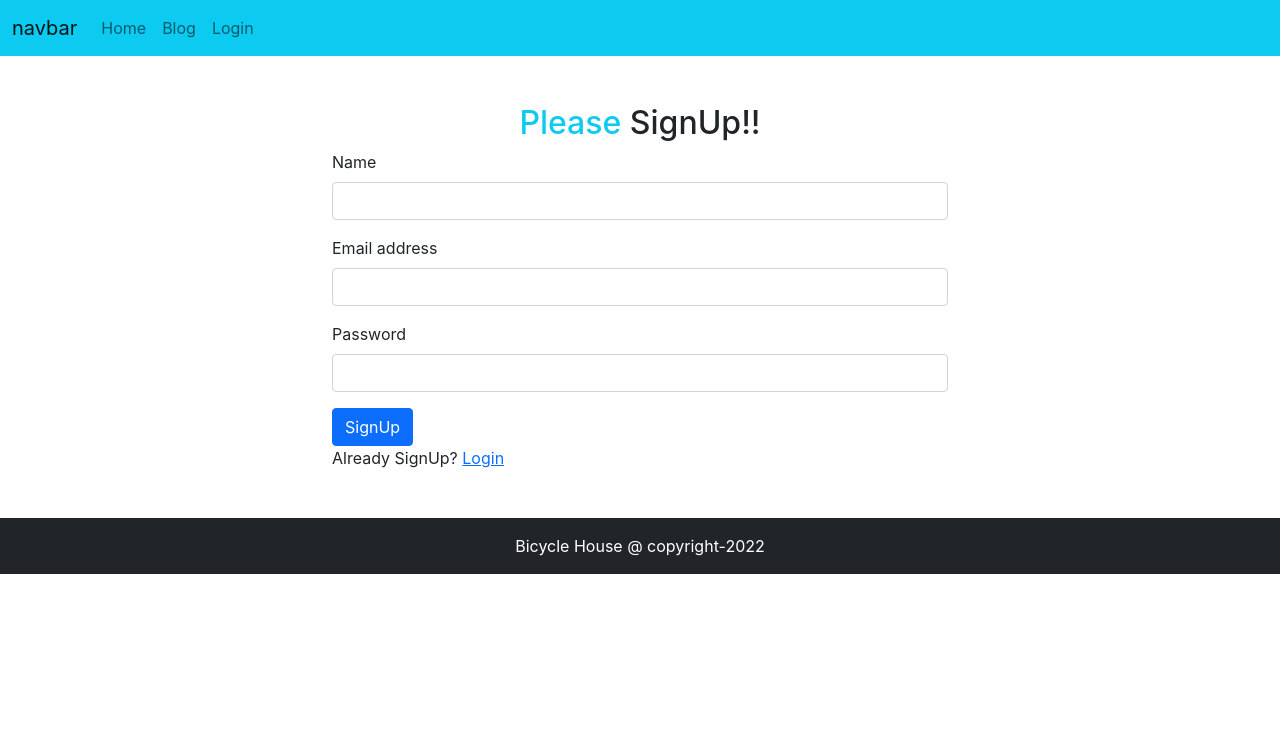
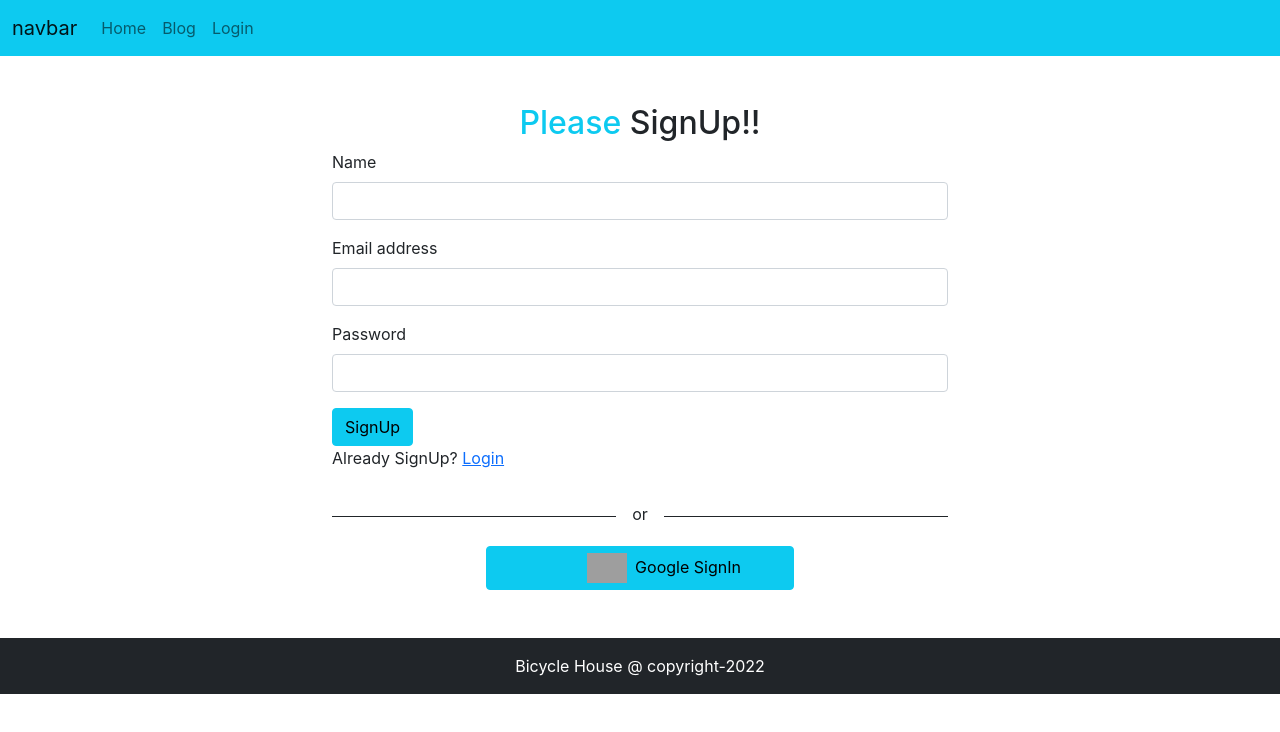
Before and after one commit to pritom48/ass-11-bicycle-house-client, a React (Create React App) app: page /signup in a window 1280 px wide. Shown: the top 732 px of the page. Built offline with nearby package versions, Linux system fonts and the light colour scheme; no server answers; grey boxes are pictures that could not be loaded.

Commit message:
socialLogin added

```diff
--- a/src/Pages/Login/Login.js
+++ b/src/Pages/Login/Login.js
@@ -2,6 +2,7 @@ import React, { useRef } from 'react';
 import { Link, useNavigate } from 'react-router-dom';
 import { useSignInWithEmailAndPassword } from 'react-firebase-hooks/auth';
 import auth from '../../firebase.init';
+import SocialLogin from '../../Shared/SocialLogin/SocialLogin';
 
 
 const Login = () => {
@@ -37,17 +38,18 @@ const Login = () => {
         <div className='container w-50 mt-5 mb-5'>
             <h2 className='text-center text-info'>Please <span className='text-dark'>Login !!</span></h2>
             <form onSubmit={handleloginSubmit}>
-                <div class="mb-3">
-                    <label for="exampleInputEmail1" class="form-label">Email address</label>
-                    <input ref={emailRef} type="email" class="form-control" id="exampleInputEmail1" aria-describedby="emailHelp" />
+                <div className="mb-3">
+                    <label for="exampleInputEmail1" className="form-label">Email address</label>
+                    <input ref={emailRef} type="email" className="form-control" id="exampleInputEmail1" aria-describedby="emailHelp" />
                 </div>
-                <div class="mb-3">
-                    <label for="exampleInputPassword1" class="form-label">Password</label>
-                    <input ref={passwordRef} type="password" class="form-control" id="exampleInputPassword1" />
+                <div className="mb-3">
+                    <label for="exampleInputPassword1" className="form-label">Password</label>
+                    <input ref={passwordRef} type="password" className="form-control" id="exampleInputPassword1" />
                 </div>
-                <button type="submit" class="btn btn-primary">LogIn</button>
+                <button type="submit" className="btn btn-info">LogIn</button>
                 <p>New to Bicycle House?   <Link to='/signup'>Signup</Link></p>
             </form>
+            <SocialLogin></SocialLogin>
         </div>
     );
 };
--- a/src/Pages/SignUp/SignUp.js
+++ b/src/Pages/SignUp/SignUp.js
@@ -2,6 +2,7 @@ import React, { useRef } from 'react';
 import { Link, useNavigate } from 'react-router-dom';
 import { useCreateUserWithEmailAndPassword } from 'react-firebase-hooks/auth';
 import auth from '../../firebase.init';
+import SocialLogin from '../../Shared/SocialLogin/SocialLogin';
 
 const SignUp = () => {
 
@@ -37,21 +38,22 @@ const SignUp = () => {
         <div className='container w-50 mt-5 mb-5'>
             <h2 className='text-center text-info'>Please <span className='text-dark'>SignUp!!</span></h2>
             <form onSubmit={handleSignUpSubmit}>
-                <div class="mb-3">
-                    <label for="exampleInputEmail1" class="form-label">Name</label>
-                    <input ref={nameRef} type="name" class="form-control" id="exampleInputEmail1" aria-describedby="emailHelp" />
+                <div className="mb-3">
+                    <label for="exampleInputEmail1" className="form-label">Name</label>
+                    <input ref={nameRef} type="name" className="form-control" id="exampleInputEmail1" aria-describedby="emailHelp" />
                 </div>
-                <div class="mb-3">
-                    <label for="exampleInputEmail1" class="form-label">Email address</label>
-                    <input ref={emailRef} type="email" class="form-control" id="exampleInputEmail1" aria-describedby="emailHelp" />
+                <div className="mb-3">
+                    <label for="exampleInputEmail1" className="form-label">Email address</label>
+                    <input ref={emailRef} type="email" className="form-control" id="exampleInputEmail1" aria-describedby="emailHelp" />
                 </div>
-                <div class="mb-3">
-                    <label for="exampleInputPassword1" class="form-label">Password</label>
-                    <input ref={passwordRef} type="password" class="form-control" id="exampleInputPassword1" />
+                <div className="mb-3">
+                    <label for="exampleInputPassword1" className="form-label">Password</label>
+                    <input ref={passwordRef} type="password" className="form-control" id="exampleInputPassword1" />
                 </div>
-                <button type="submit" class="btn btn-primary">SignUp</button>
+                <button type="submit" className="btn btn-info">SignUp</button>
                 <p>Already SignUp? <Link className='text' to='/login'>Login</Link></p>
             </form>
+            <SocialLogin></SocialLogin>
         </div>
     );
 };
--- /dev/null
+++ b/src/Shared/SocialLogin/SocialLogin.js
@@ -0,0 +1,36 @@
+import React from 'react';
+import { useSignInWithGoogle } from 'react-firebase-hooks/auth';
+import { useNavigate } from 'react-router-dom';
+import auth from '../../firebase.init';
+
+
+const SocialLogin = () => {
+
+    const [signInWithGoogle, user, loading, error] = useSignInWithGoogle(auth);
+    const navigate = useNavigate();
+
+    if (user) {
+        navigate('/')
+    }
+
+    return (
+        <div>
+            <div className='d-flex align-items-center'>
+                <div style={{ height: '1px' }} className='bg-dark w-50'></div>
+                <div className='p-3 mb-1'>or</div>
+                <div style={{ height: '1px' }} className='bg-dark w-50'></div>
+            </div>
+
+            <div>
+                <button
+                    onClick={() => signInWithGoogle()}
+                    className='btn btn-info w-50 d-block mx-auto  mb-1'>
+                    <img className='ps-5' style={{ height: '30px' }} src="https://clipart.info/images/ccovers/1559064732Google-Blue-Logo-G-Letter.png" alt="" />
+                    <span className='ps-2'>Google SignIn</span>
+                </button>
+            </div>
+        </div>
+    );
+};
+
+export default SocialLogin;
```
Also changed, not shown: src/Shared/SocialLogin/SocialLogin.css (added).
